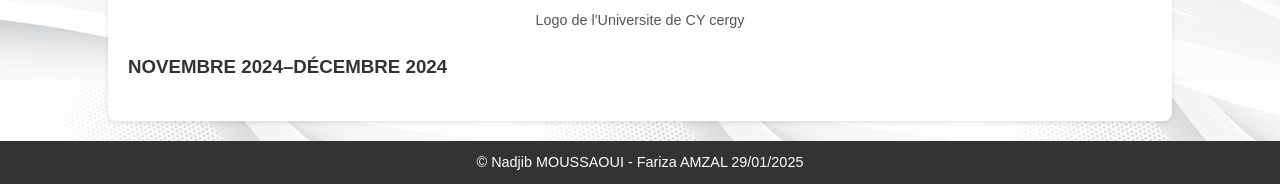
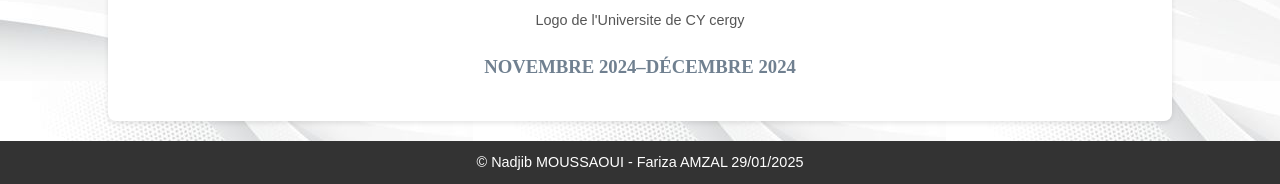
Before and after one commit to farizaamzal/POOImageReport, a plain HTML site: page index.html in a window 1280 px wide. Shown: the part 1434-1618 px from the top of the page. Drawn offline with Linux system fonts and the light colour scheme.

Commit message:
Update style.css

```diff
--- a/style.css
+++ b/style.css
@@ -104,6 +104,11 @@ ul li {
     margin-bottom: 5px;
 }
 
+#duree h3 {
+    font-family:'Times New Roman';
+    text-align: center;
+    color:slategrey;
+}
 
 figure {
     margin: 20px 0;
```
